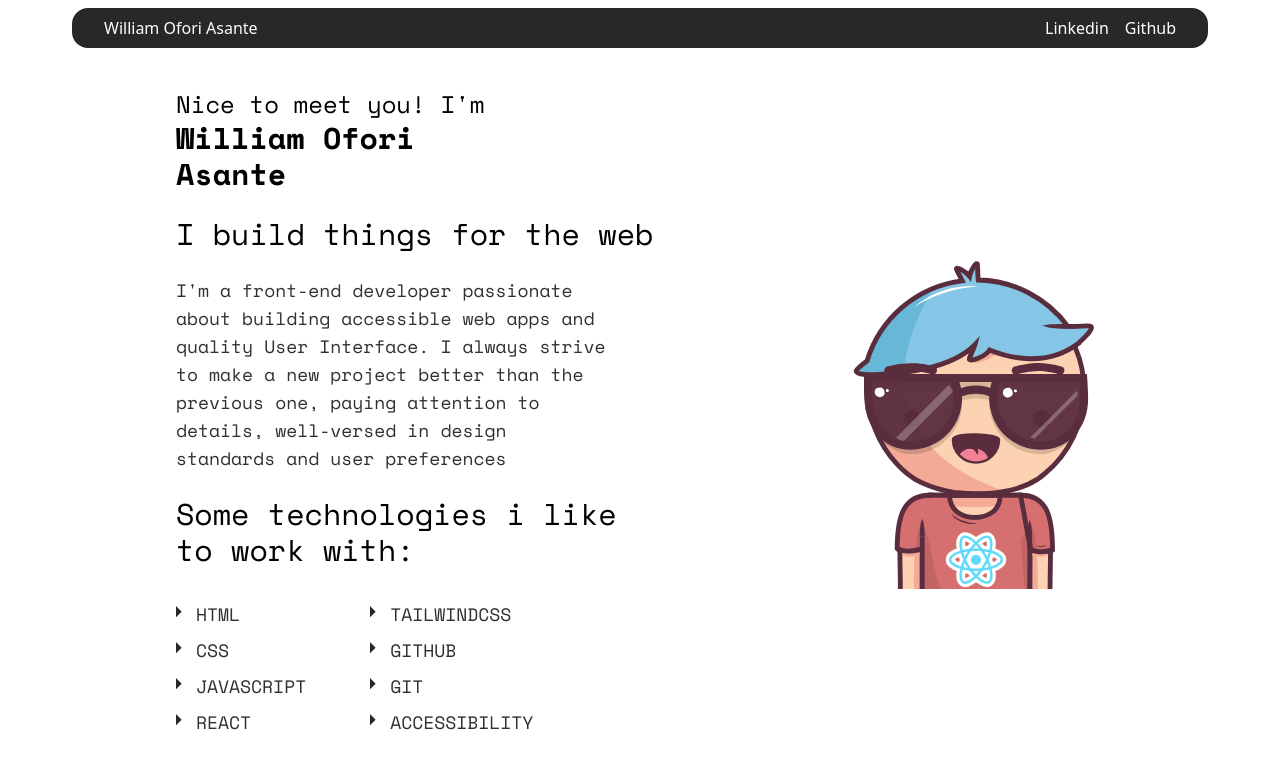
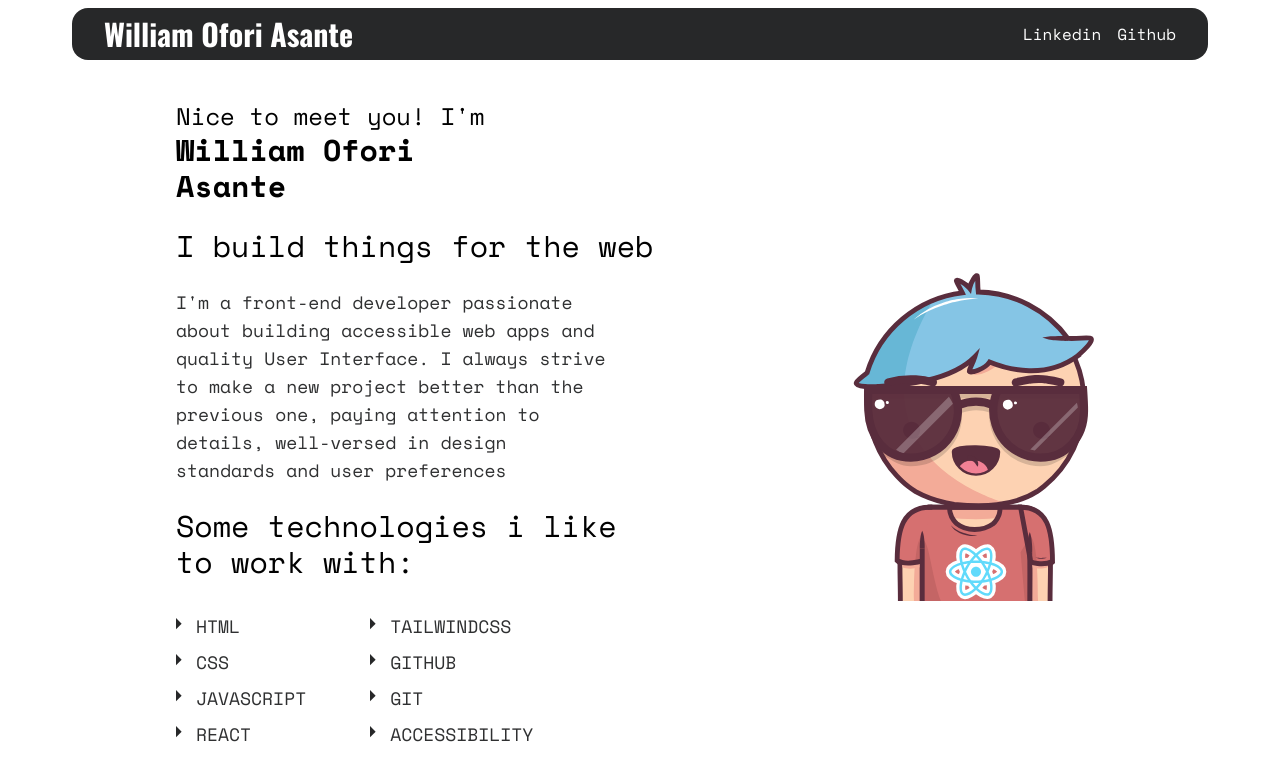
Before and after one commit to sphnikola/portfolio-website, a React (Vite) app: page / in a window 1280 px wide. Shown: the top 780 px of the page. Built offline with nearby package versions, Linux system fonts and the light colour scheme.

Commit message:
style header section

```diff
--- a/index.html
+++ b/index.html
@@ -9,6 +9,10 @@
       href="https://fonts.googleapis.com/css2?family=Space+Mono:wght@400;700&display=swap"
       rel="stylesheet"
     />
+    <link
+      href="https://fonts.googleapis.com/css2?family=Oswald:wght@700&display=swap"
+      rel="stylesheet"
+    />
     <meta name="viewport" content="width=device-width, initial-scale=1.0" />
     <title>Vite + React</title>
   </head>
--- a/src/App.jsx
+++ b/src/App.jsx
@@ -5,8 +5,10 @@ export default function App() {
     <>
       <section className=" md:max-w-6xl md:mx-auto">
         <header className="text-white px-8 py-2 flex flex-col items-center bg-[#272829] md:flex-row md:justify-between md:rounded-2xl md:mt-2 md:mx-2">
-          <h1 className="">William Ofori Asante</h1>
-          <nav>
+          <h1 className="text-3xl font-extrabold oswald-header">
+            William Ofori Asante
+          </h1>
+          <nav className="space-mono-regular">
             <ul className="flex gap-x-4">
               <li>
                 <a>Linkedin</a>
--- a/src/index.css
+++ b/src/index.css
@@ -17,3 +17,10 @@
   font-weight: 700;
   font-style: normal;
 }
+
+.oswald-header {
+  font-family: "Oswald", sans-serif;
+  font-optical-sizing: auto;
+  font-weight: 700;
+  font-style: normal;
+}
```
